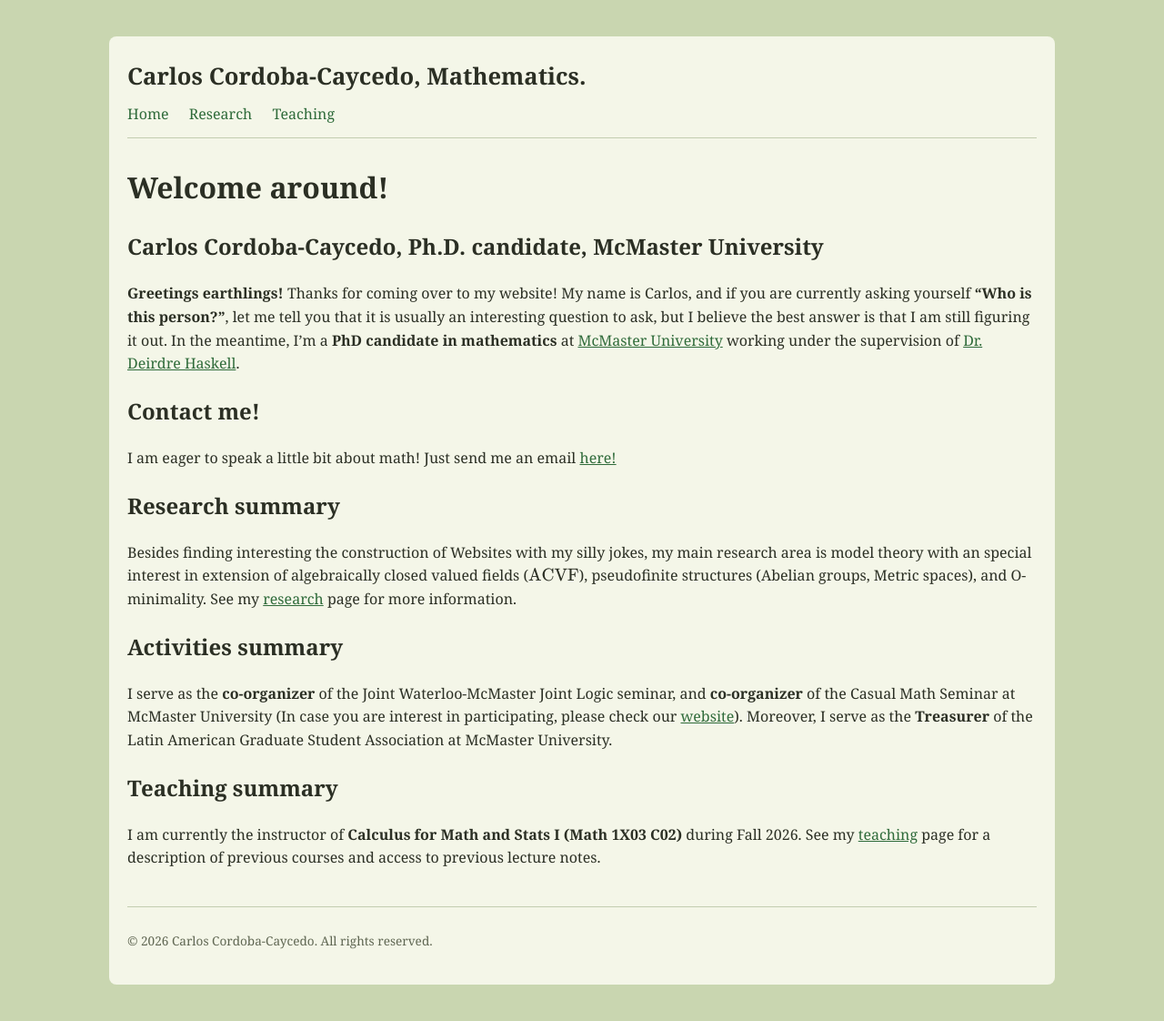
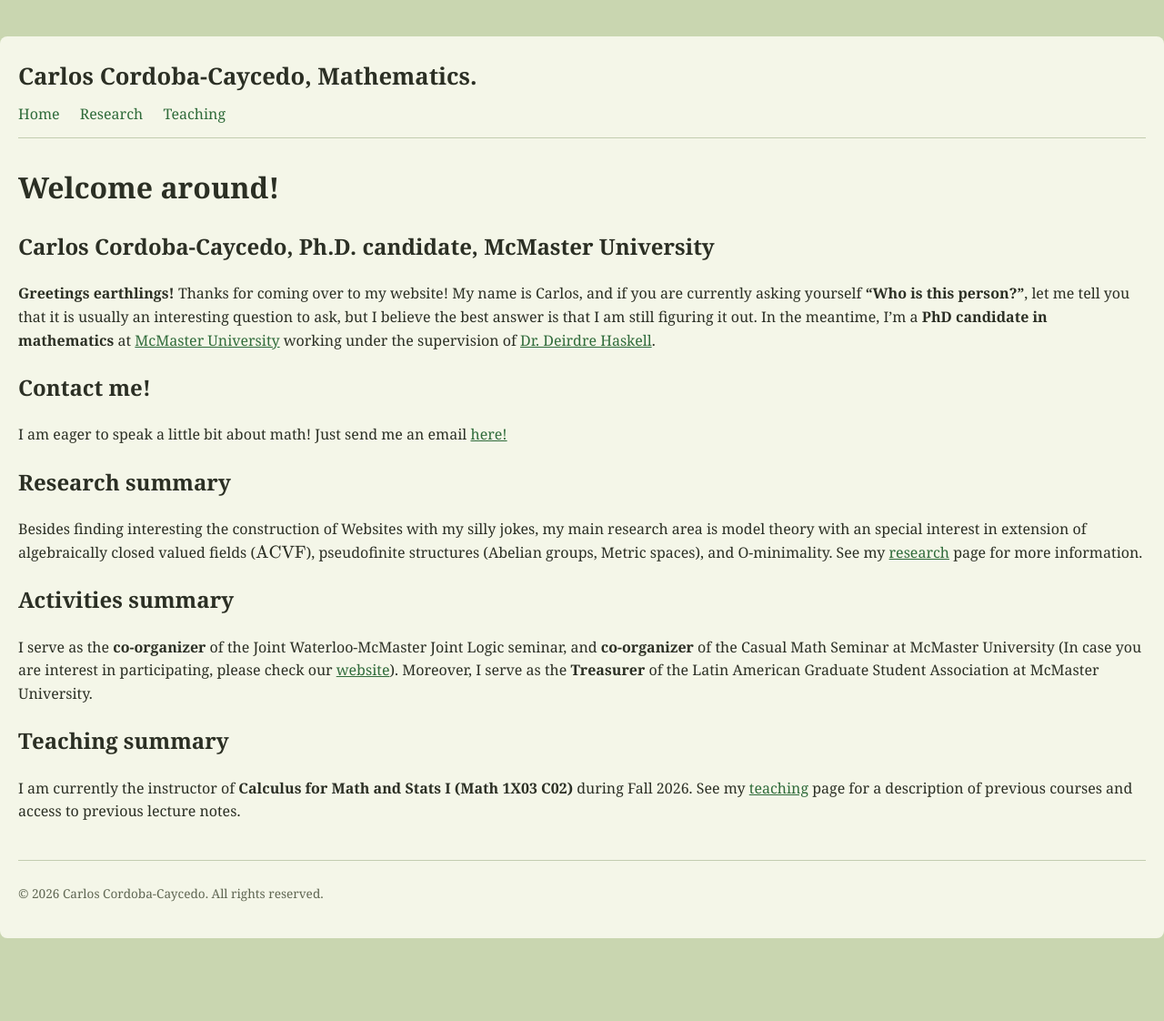
Before and after one commit to CharlesCo12/Test.github.io, a Jekyll site: the page built from index.md, in a window 1280 px wide. Shown: the whole page at 91% size. Built offline with Jekyll 4.4.1, drawn with Linux system fonts in a browser that asks for light colours; after the commit the page ends 1071 px from its top, so only the background shows below that.

Commit message:
updatestyle

```diff
--- a/_config.yml
+++ b/_config.yml
@@ -5,7 +5,7 @@
 description: A personal website for Carlos Cordoba-Caycedo, a model mathematician.
 
 # Dimensions
-max_width: 930px
+max_width: 1000px
 
 # IMPORTANT for links:
 #  - If your repo is named  <username>.github.io   ->  keep baseurl EMPTY ("")
--- a/assets/css/style.css
+++ b/assets/css/style.css
@@ -16,7 +16,7 @@
   background: var(--column-bg); /* the column itself */
   color: var(--text);
   font-family: Georgia, serif;
-  max-width: 1000px;
+  max-width: var(--max-width);
   margin: 40px auto;
   padding: 24px 20px;           /* top/bottom padding so the column color shows */
   line-height: 1.6;
```
